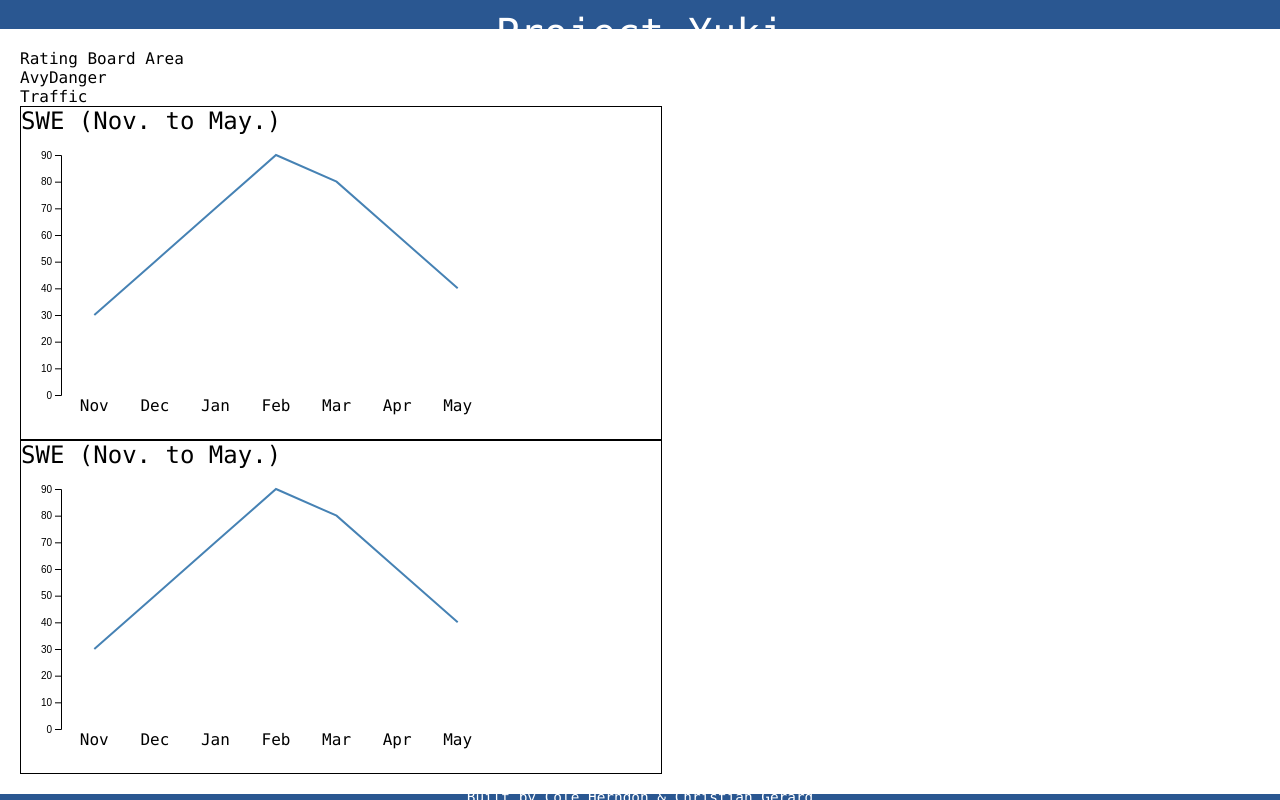
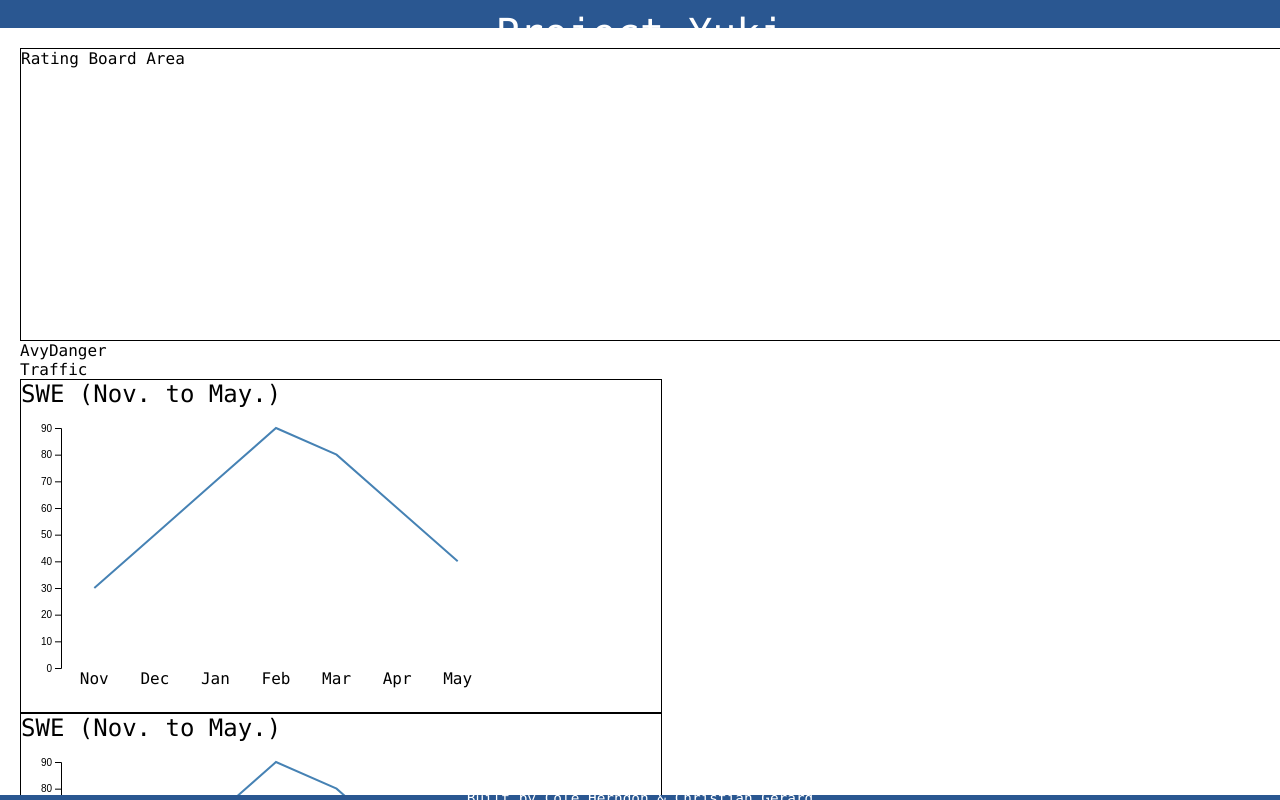
Before and after one commit to christian-gerard/project-yuki, a React (Vite) app in the folder client/: page / in a window 1280 px wide. Built offline with nearby package versions, Linux system fonts and the light colour scheme.

Commit message:
Dashboard

```diff
--- a/client/src/data-visualization/Rating.jsx
+++ b/client/src/data-visualization/Rating.jsx
@@ -1,10 +1,20 @@
+import styled from 'styled-components'
 
 function Rating() {
 
+  const Main = styled.div`
+      width:100%;
+      height:40%;
+      border: 1px solid black;
+      overflow: hidden;
+      white-space: nowrap;
+  `
+
+
   return (
-    <div>
+    <Main>
       <p>Rating Board Area</p>
-    </div>
+    </Main>
   )
 }
 export default Rating
--- a/client/src/pages/Dashboard.jsx
+++ b/client/src/pages/Dashboard.jsx
@@ -7,11 +7,9 @@ import Traffic from '../data-visualization/Traffic'
 function Dashboard() {
 
     return(
-        <div>
+        <>
 
-            <div>
-                <Rating/>
-            </div>
+            <Rating/>
 
             <div>
                 <AvyDanger/>
@@ -23,7 +21,7 @@ function Dashboard() {
               <SnowDepth/>
             </div>
 
-        </div>
+        </>
     )
 }
 export default Dashboard
```
